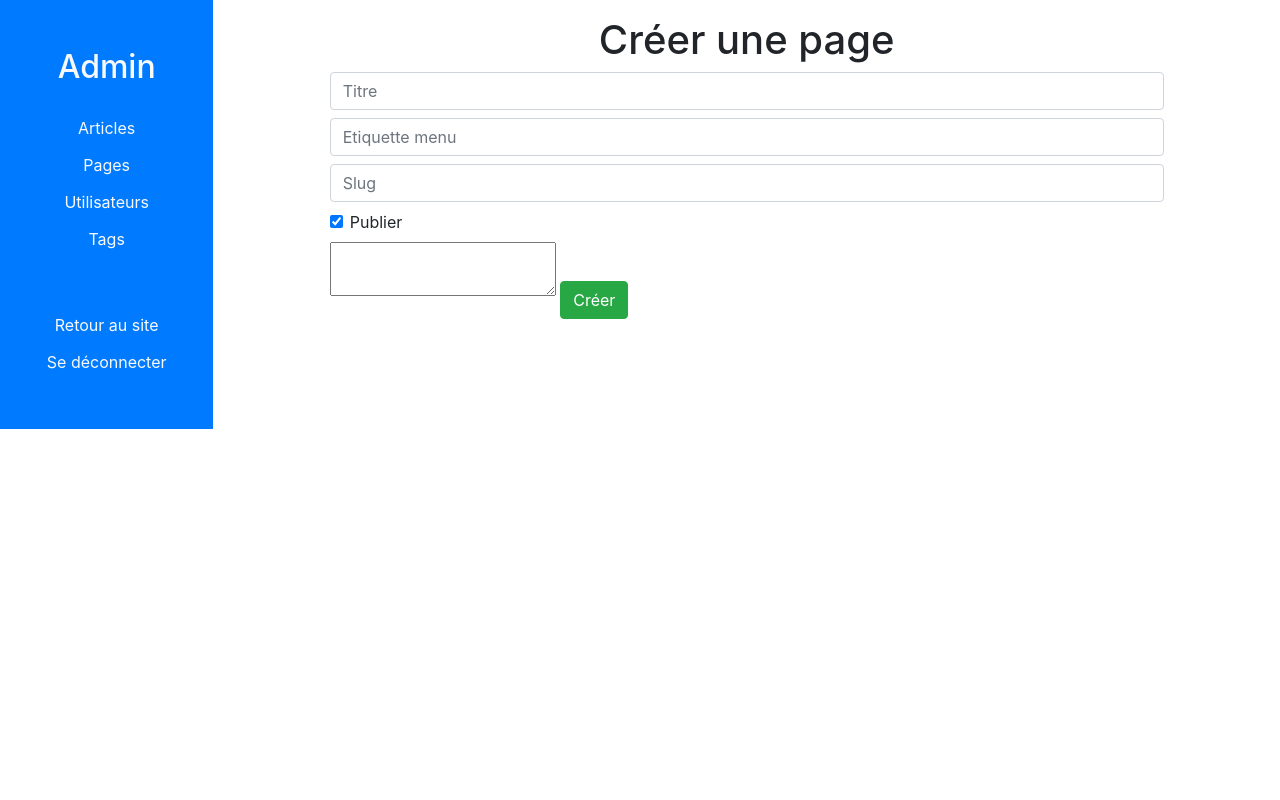
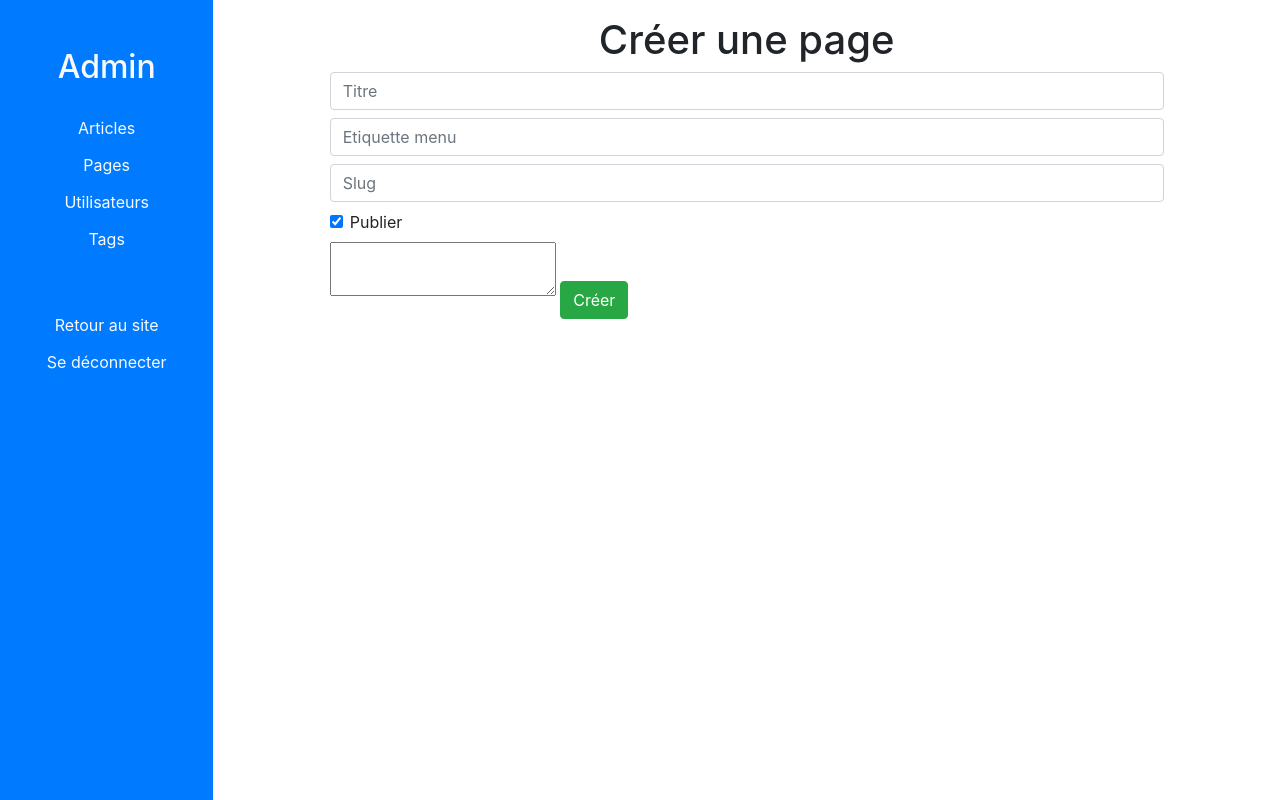
Before and after one commit to mmarcot/Flask-TinyCMS, a Flask app: page /admin/pages/create in a window 1280 px wide. Run offline with Flask 2, Linux system fonts and the light colour scheme; a user stored in the database is signed in; tables that the repository leaves empty hold one stand-in row (values such as "Sample post"); some libraries are stand-ins or nearby versions.

Commit message:
aside navbar is always full height

```diff
--- a/app/templates/admin.html
+++ b/app/templates/admin.html
@@ -5,7 +5,7 @@
 {% block base_content %}
 <div class="container-fluid">
     <div class="row">
-        <div class="col-md-2 text-light bg-primary p-0 pb-5">
+        <div class="col-md-2 text-light bg-primary p-0 pb-5" style="min-height: 100vh;">
             <div class="btn-group-vertical w-100">
                 <h2 class="mt-5 mb-4 mx-auto">Admin</h2>
                 <button type="button" class="btn btn-primary">
```
